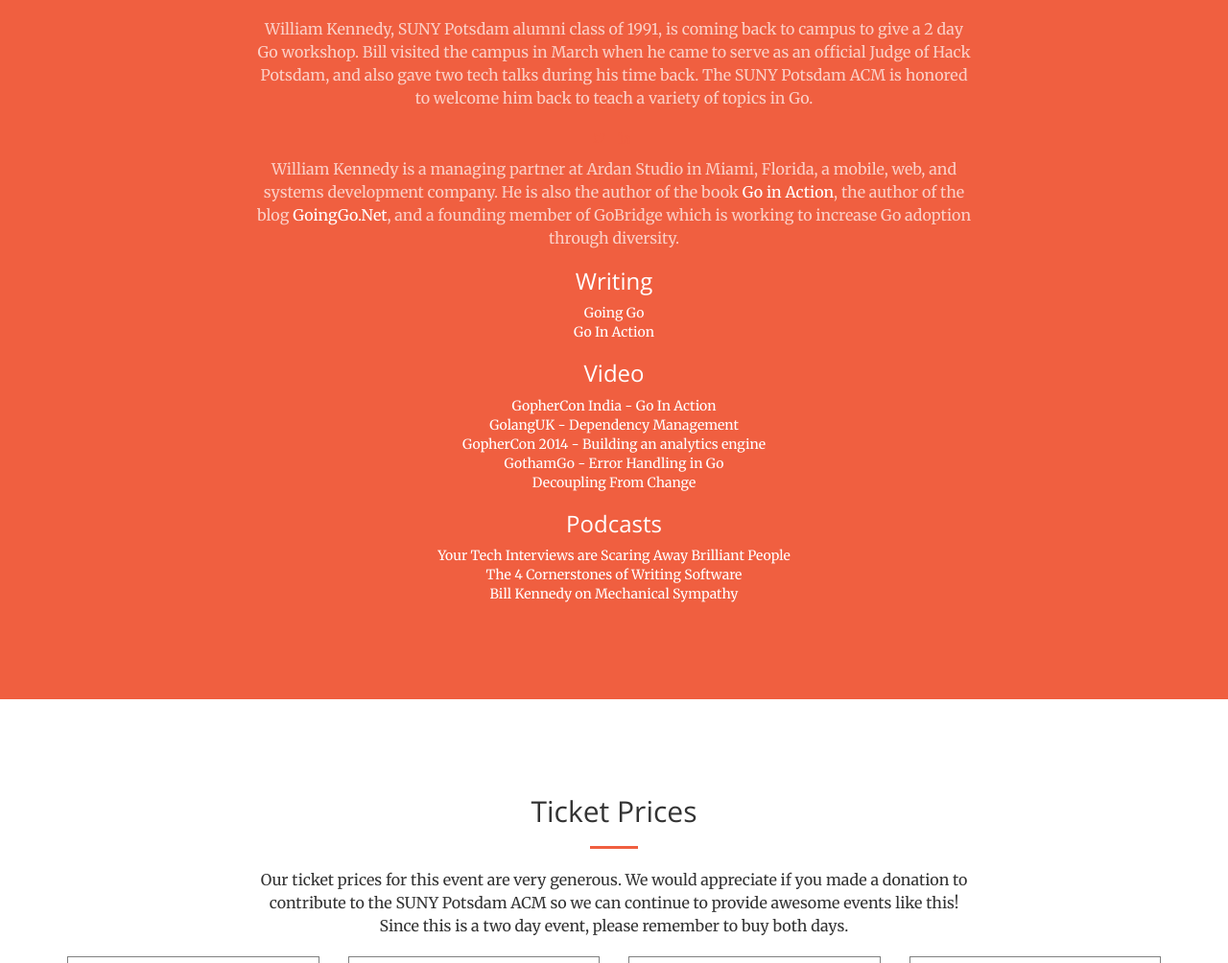
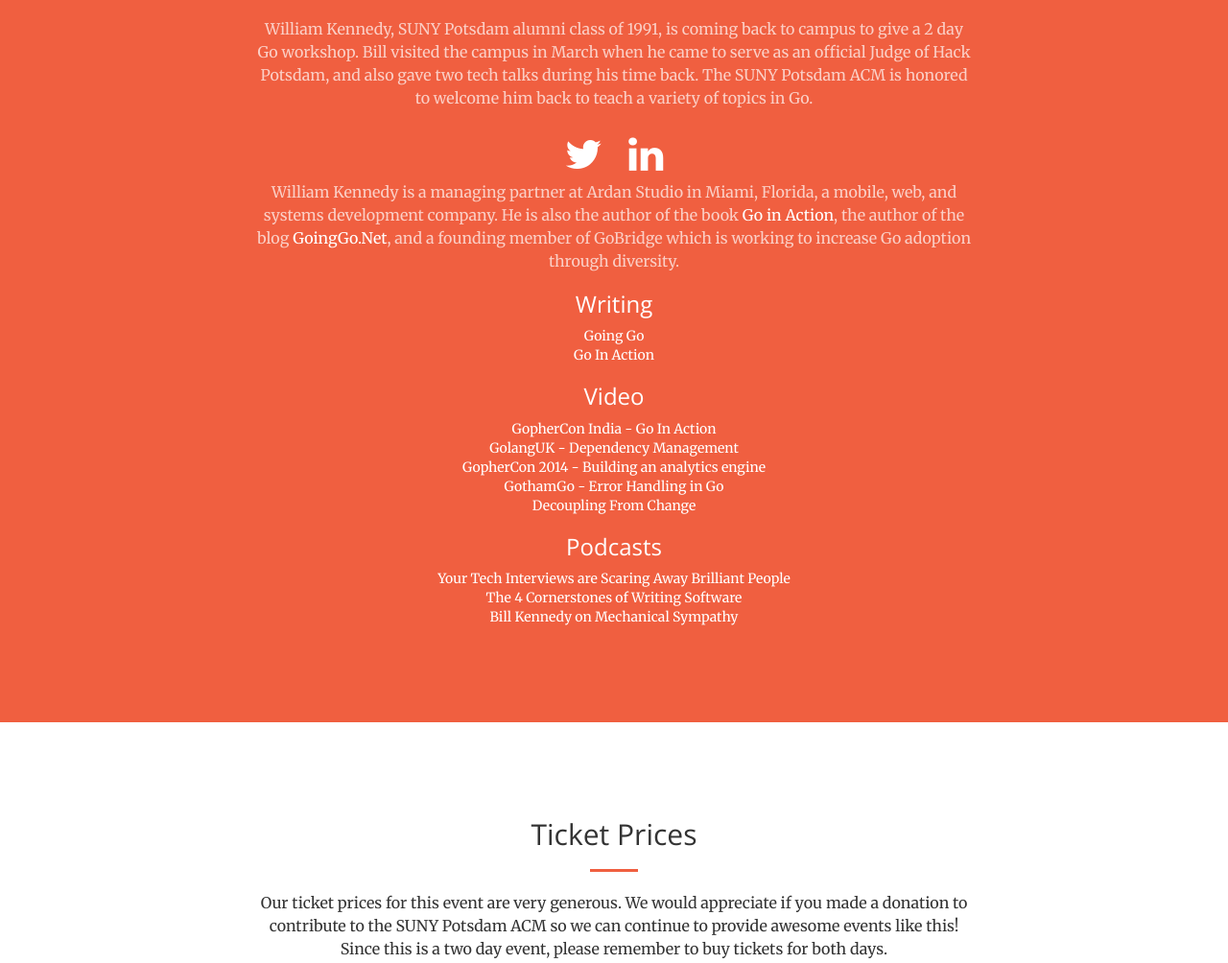
Before and after one commit to JessePeplinski/learngowithbill.github.io, a website: page index.html in a window 1280 px wide. Shown: the part 1701-2705 px from the top of the page at 96% size. Drawn offline with nearby package versions, Linux system fonts and the light colour scheme.

Commit message:
some spelling mistakes and social links

```diff
--- a/css/creative.css
+++ b/css/creative.css
@@ -239,6 +239,10 @@
 }
 
 ul.about-link > a {
+    color: white;
+}
+
+.bill-social {
     color: white;
 }
 
--- a/index.html
+++ b/index.html
@@ -99,12 +99,14 @@
                         <br />
 
                         <p class="text-faded">William Kennedy, SUNY Potsdam alumni class of 1991, is coming back to campus to give a 2 day Go workshop. Bill visited the campus in March when he came to serve as an official Judge of Hack Potsdam, and also gave two tech talks during his time back. The SUNY Potsdam ACM is honored to welcome him back to teach a variety of topics in Go.</p>
-                        <ul class="list-inline social-buttons">
-                            <li><a href="https://twitter.com/goinggodotnet" target="_blank"><i class="fa fa-twitter"></i></a>
-                            </li>
-                            <li><a href="https://www.linkedin.com/in/william-kennedy-5b318778" target="_blank"><i class="fa fa-linkedin"></i></a>
-                            </li>
-                        </ul>
+
+                        <a class="btn btn-social-icon btn-twitter" href="https://twitter.com/goinggodotnet" target="_blank">
+                            <span class="fa fa-twitter fa-3x bill-social"></span>
+                        </a>
+                         <a class="btn btn-social-icon btn-twitter" href="https://www.linkedin.com/in/william-kennedy-5b318778" target="_blank">
+                            <span class="fa fa-linkedin fa-3x bill-social"></span>
+                        </a>
+
                         <p class="text-faded">William Kennedy is a managing partner at Ardan Studio in Miami, Florida, a mobile, web, and systems development company. He is also the author of the book <a href="https://www.manning.com/books/go-in-action" class="about-link" target="_blank">Go in Action</a>, the author of the blog <a href="https://www.goinggo.net/" class="about-link" target="_blank">GoingGo.Net</a>, and a founding member of GoBridge which is working to increase Go adoption through diversity.</p>
                         <h3>Writing</h3>
                         <ul class="about-link">
@@ -157,7 +159,7 @@
                     <div class="col-lg-8 col-lg-offset-2 text-center">
                         <h2 class="section-heading">Ticket Prices</h2>
                         <hr />
-                        <p class="text-center">Our ticket prices for this event are very generous. We would appreciate if you made a donation to contribute to the SUNY Potsdam ACM so we can continue to provide awesome events like this! Since this is a two day event, please remember to buy both days.</p>
+                        <p class="text-center">Our ticket prices for this event are very generous. We would appreciate if you made a donation to contribute to the SUNY Potsdam ACM so we can continue to provide awesome events like this! Since this is a two day event, please remember to buy tickets for both days.</p>
                     </div>
                 </div>
 
@@ -324,7 +326,7 @@
                         <hr />
                         <p class="text-center">Here's what we reccomend for lodging. Saturday is the same day as Clarkson's graduation, so book early! Make sure you check <a href="https://www.google.com/search?q=potsdam+lodging&oq=potsdam+lodging&aqs=chrome..69i57j69i60l5.1652j0j1&sourceid=chrome&ie=UTF-8#q=potsdam+lodging&rflfq=1&rlha=1&rlla=0&rllag=44673830,-75005719,1804&tbm=lcl&hotel_dates=2017-05-10,2017-05-12&tbs=lf_hd:-1,lf_ho:2,lf_maxhp:-1,lf_maxhpitems:75-100-125-150,lf_maxhpcur:USD,lf_msr:-1,lf_ha:-1,lf_haitems:503,ls:-1,lf_pqs:EAE,lf:1,lf_ui:6&fll=44.67550415000002,-74.97811624999997&fspn=0.09204384642701768,0.21630332637903393&fz=13&hotel_ds=1&hotel_lqtkn=AD2Tq7N-qZ6KGw1pX5GOpFO8vSWTQVF9tbwr07noeQ_RvYI_XmVYA_bpljHdcZ0dbCyq64BDymMSFc6PJLydbGAI8Tn5Tu_Ho5zTiSZ5Hk_dz3E2Lthgx1RGCejmluy3LItQMEeY_opux_nr31-bteLO--dyRrQfWqLAzWL1HDi4_iNvDLnE3z0&oll=44.67550415000002,-74.97811624999997&ospn=0.09204384642701768,0.21630332637903393&oz=13&*&qop=0&rlfi=hd:2017-05-10,2017-05-13;si:;mv:!1m3!1d44567.341986955726!2d-74.96352503295896!3d44.675137943558894!3m2!1i1260!2i754!4f13.1;tbs:lf_hd:-1,lf_ho:2,lf_maxhp:-1,lf_maxhpitems:75-100-125-150,lf_maxhpcur:USD,lf_msr:-1,lf_ha:-1,lf_haitems:503,ls:-1,lf_pqs:EAE,lf:1,lf_ui:6&sll=44.67550415000002,-74.97811624999997&sspn=0.09204384913094543,0.2163033327332755" target="_blank">Google Maps here</a> for more options.</p>
 
-                        <p>These prices reflect a 3 night stay, checking in on May 10th and checking out on May 13th. Price is current as of March 25, 2017.</p>
+                        <p>These prices reflect a 3 night stay, checking in on May 10th and checking out on May 13th. Prices are current as of March 25, 2017.</p>
                         <!-- TODO: Get number of rooms too? -->
                         <br />
                     </div>
```
